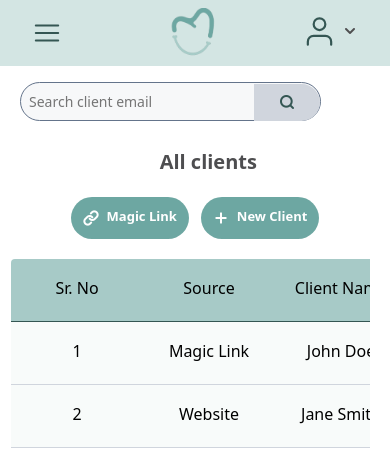
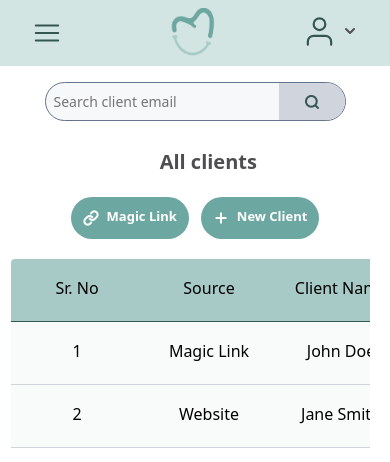
Before and after one commit to rafaykiyani135/andent-admin-portal, a React (Create React App) app: page /clients in a window 390 px wide. Shown: the top 462 px of the page. Built offline with nearby package versions, Linux system fonts and the light colour scheme.

Commit message:
fixed sb

```diff
--- a/src/assets/responsive.css
+++ b/src/assets/responsive.css
@@ -334,9 +334,8 @@
     }
     .searchbar-des{
         position: relative;
-        bottom: 37.5px;
-        left: 234px;
         display: flex;
+        transform: translate(234px,-38px);
         width: 66px;
         height: 37px;
         justify-content: center;
--- a/src/components/dashboardcomp/content.js
+++ b/src/components/dashboardcomp/content.js
@@ -69,11 +69,13 @@ function Content() {
     <div className='d-flex justify-content-center cl-table-pos' style={{width:"100vw"}}>
     <div className='client-content' style={{overflowX:"hidden"}}>
       <div className='row justify-content-around align-items-center'>
-        <div className='col-lg-5 col-md-12 col-12'>
+        <div className='col-lg-5 col-md-12 col-12 d-flex justify-content-center justify-content-md-start'>
             <div className='search-bar-container'>
                 <input placeholder='Search client email' className='searchbar searchbar-text'/>
+                <div className='d-flex '>
                 <div className='searchbar-des d-md-block'>
                     <img src={search} className='small-icon search-icon' alt='search-icon'/>
+                </div>
                 </div>
             </div>
         </div>
```
